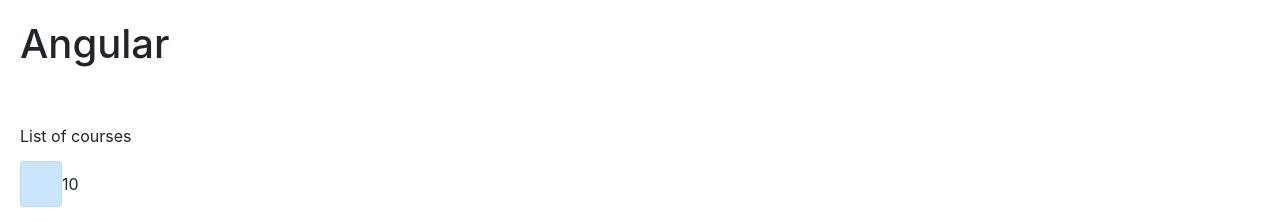
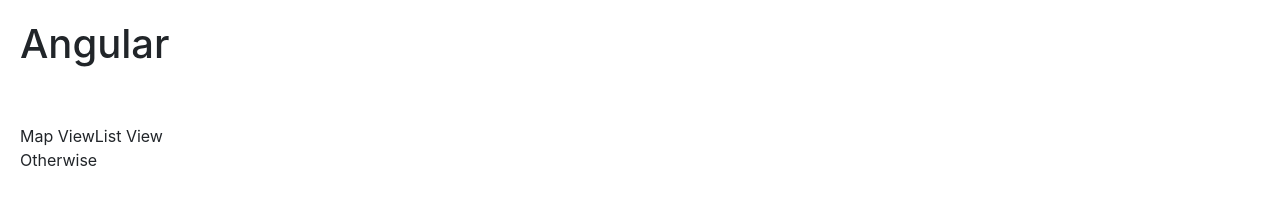
Before and after one commit to fishercoder1534/hello-world, an Angular app: page / in a window 1280 px wide. Shown: the top 222 px of the page. Built offline with nearby package versions, Linux system fonts and the light colour scheme.

Commit message:
add ngSwitchCase and ngSwitchDefault example

```diff
--- a/src/app/app.component.html
+++ b/src/app/app.component.html
@@ -1,7 +1,16 @@
 <h1>Angular</h1>
 <br/>
-
-
+<br/>
+<ul class="nav nav-pills">
+  <li [class.active]="viewMode == 'map'"><a (click)="viewMode = 'map'">Map View</a></li>
+  <li [class.active]="viewMode == 'list'"><a (click)="viewMode = 'list'">List View</a></li>
+</ul>
+<div [ngSwitch]="viewMode">
+  <div *ngSwitchCase="'map'">Map View Content</div>
+  <div *ngSwitchCase="'list'">List View Content</div>
+  <div *ngSwitchDefault>Otherwise</div>
+</div>
+<br/>
 <br/>
 <div *ngIf="courses.length > 0; then courseList else noCourses"></div>
 <ng-template #courseList>
--- a/src/app/app.component.ts
+++ b/src/app/app.component.ts
@@ -24,4 +24,6 @@
   }
 
   courses = [1, 2];
+
+  viewMode = 'else';
 }
```
